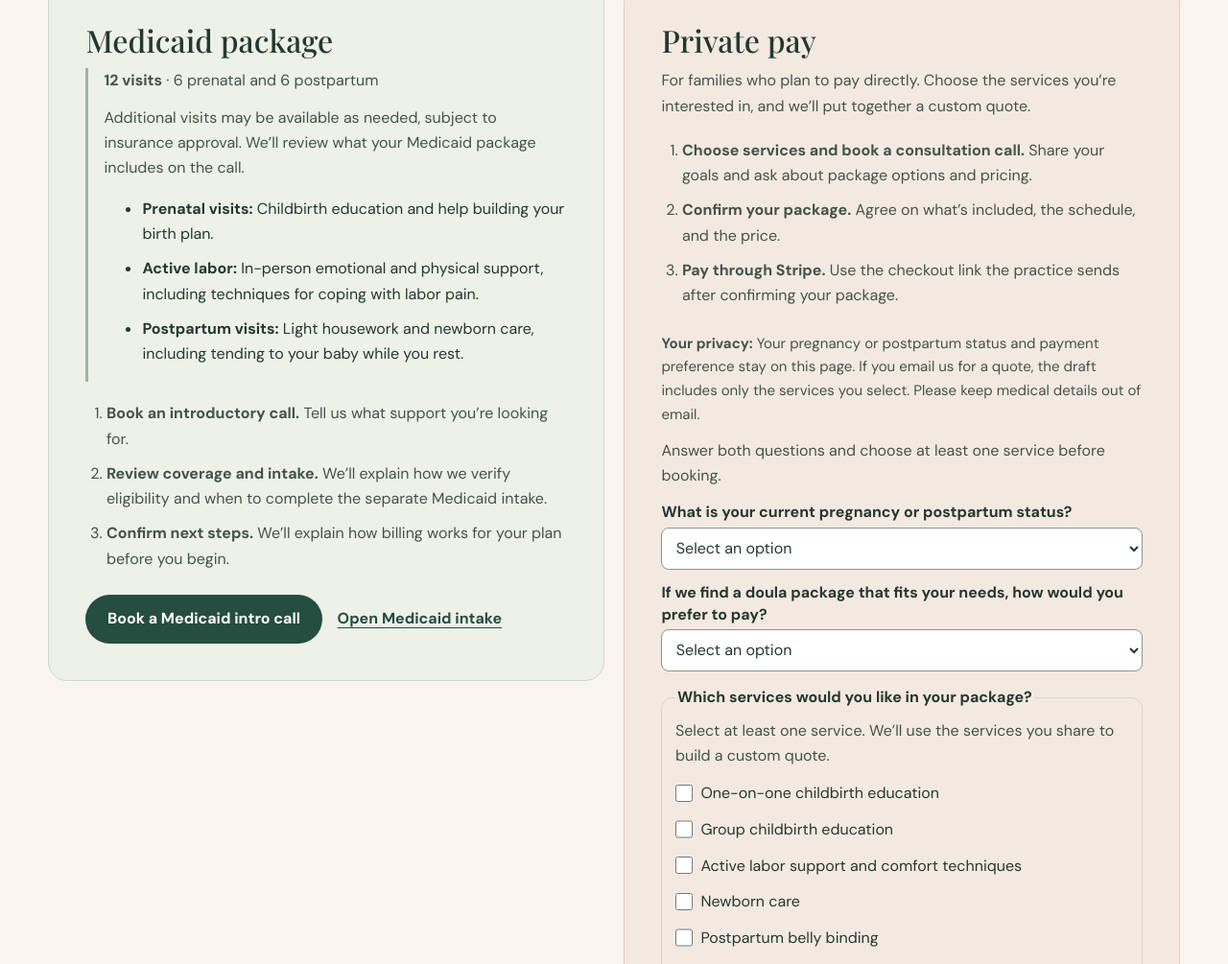
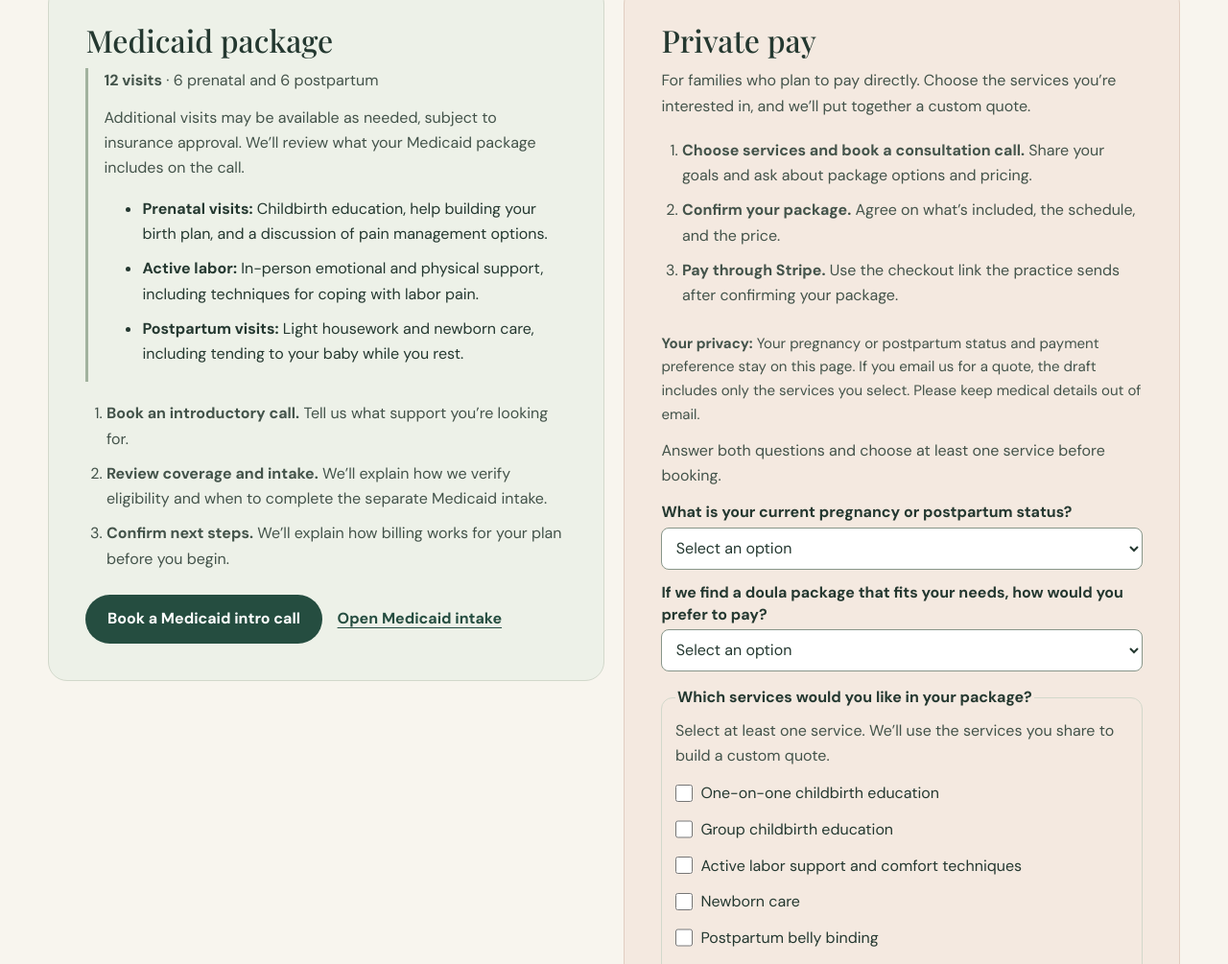
Before and after one commit to abdurryaseen/maternumcura, a plain HTML site: page index.html in a window 1280 px wide. Shown: the part 2232-3237 px from the top of the page at 96% size. Drawn offline with nearby package versions, Linux system fonts and the light colour scheme; a web font is replaced by a local one.

Commit message:
Add pain management options to prenatal visits

```diff
--- a/index.html
+++ b/index.html
@@ -56,7 +56,7 @@
           <p><strong>12 visits</strong> · 6 prenatal and 6 postpartum</p>
           <p>Additional visits may be available as needed, subject to insurance approval. We’ll review what your Medicaid package includes on the call.</p>
           <ul>
-            <li><strong>Prenatal visits:</strong> Childbirth education and help building your birth plan.</li>
+            <li><strong>Prenatal visits:</strong> Childbirth education, help building your birth plan, and a discussion of pain management options.</li>
             <li><strong>Active labor:</strong> In-person emotional and physical support, including techniques for coping with labor pain.</li>
             <li><strong>Postpartum visits:</strong> Light housework and newborn care, including tending to your baby while you rest.</li>
           </ul>
```
